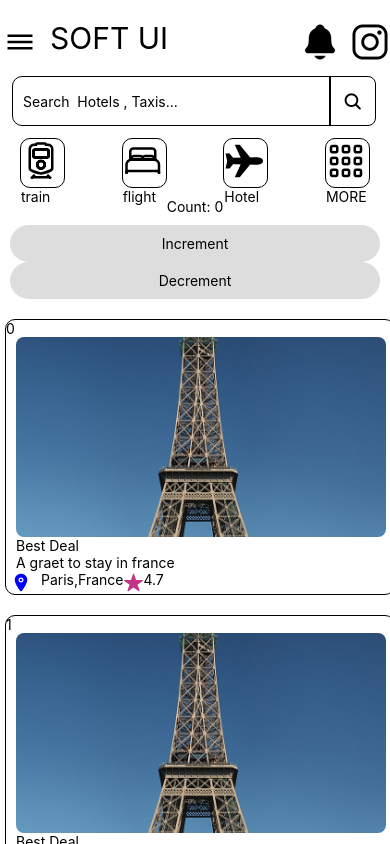
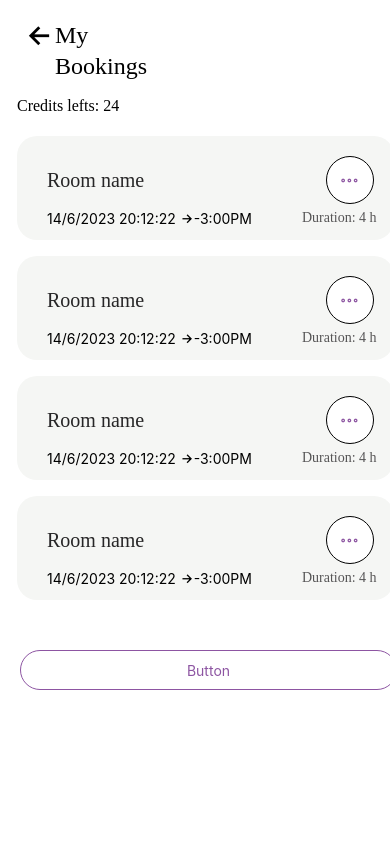
Before and after one commit to atif1998/ReactNative, a React Native app: screen / in a window 390 px wide. Built offline with nearby package versions, Linux system fonts and the light colour scheme.

Commit message:
booking module:

```diff
--- a/App.js
+++ b/App.js
@@ -1,23 +1,29 @@
 import React from 'react';
+import {Text} from 'react-native-elements';
 import Setting from './src/Screens/Setting';
 import HomeScreen from './src/Screens/HomeScreen';
 import ThirdScreen from './src/Screens/ThirdScreen';
 import Card from './src/components/Top';
 import {ScrollView} from 'react-native';
 import Count from './src/components/Count';
-import MyComponent from './src/components/Drawer';
-import DrawerExample from './src/components/Drawer';
 import Drawer from './src/components/Drawer';
+import Header from './src/components/Header';
+import Body from './src/components/Body';
+import Button from './src/components/Button';
 
 export default function App() {
   return (
-    <ScrollView contentContainerStyle={{marginBottom: 20}}>
-      <Setting />
-      <HomeScreen />
-      <ThirdScreen />
-      <Count />
-      <Card />
-      <Drawer />
+    <ScrollView
+      contentContainerStyle={{
+        marginBottom: 20,
+        backgroundColor: 'white',
+      }}>
+      <Header />
+      <Body />
+      <Body />
+      <Body />
+      <Body />
+      <Button />
     </ScrollView>
   );
 }
--- a/src/Screens/Setting.js
+++ b/src/Screens/Setting.js
@@ -15,7 +15,7 @@ const Setting = () => {
       </View>
       <View style={{flexDirection: 'row'}}>
         <View style={{marginRight: 10}}>
-          <Ionicons name="notifications" size={40} />
+          <Ionicons name="notifications" size={40} color={'orange'} />
         </View>
 
         <Ionicons name="logo-instagram" size={40} />
--- /dev/null
+++ b/src/components/Body.js
@@ -0,0 +1,76 @@
+//import liraries
+
+import React, {useState, useEffect} from 'react';
+import {View, Text, StyleSheet} from 'react-native';
+import Ionicons from 'react-native-vector-icons/Ionicons';
+import Circle from './Circle';
+
+// create a component
+const Body = () => {
+  const [currentDate, setCurrentDate] = useState('');
+  useEffect(() => {
+    var date = new Date().getDate(); //Current Date
+    var month = new Date().getMonth() + 1; //Current Month
+    var year = new Date().getFullYear(); //Current Year
+    var hours = new Date().getHours(); //Current Hours
+    var min = new Date().getMinutes(); //Current Minutes
+    var sec = new Date().getSeconds(); //Current Seconds
+    setCurrentDate(
+      date + '/' + month + '/' + year + ' ' + hours + ':' + min + ':' + sec,
+    );
+  }, []);
+  return (
+    <View style={styles.container}>
+      <View
+        style={{
+          flexDirection: 'row',
+          marginTop: 20,
+          alignItems: 'center',
+          justifyContent: 'space-between',
+        }}>
+        <Text style={styles.text1}>Room name</Text>
+        <Circle mainStyle={{marginRight: 20}} />
+      </View>
+      <View style={{flexDirection: 'row', alignItems: 'center'}}>
+        <Text style={{marginLeft: 30}}>
+          {currentDate} <Ionicons name="arrow-forward-outline" size={14} />
+          -3:00PM
+        </Text>
+        <Text style={styles.text2}>Duration: 4 h</Text>
+      </View>
+    </View>
+  );
+};
+
+// define your styles
+const styles = StyleSheet.create({
+  container: {
+    marginLeft: 17,
+    backgroundColor: '#F5F6F4',
+    borderRadius: 20,
+    width: 377,
+    height: 104,
+    marginTop: 16,
+  },
+  text1: {
+    fontFamily: 'DM Sans',
+    fontStyle: 'normal',
+    fontWeight: '500',
+    fontSize: 20,
+    lineHeight: 28,
+    color: '#272627',
+    marginLeft: 30,
+  },
+  text2: {
+    fontFamily: 'DM Sans',
+    fontStyle: 'normal',
+    fontSize: 14,
+    lineHeight: 28,
+    color: '#565556',
+    marginLeft: 50,
+    alignItems: 'flex-end',
+  },
+});
+
+//make this component available to the app
+export default Body;
--- /dev/null
+++ b/src/components/Button.js
@@ -0,0 +1,36 @@
+//import liraries
+import React, {Component} from 'react';
+import {View, Text, StyleSheet} from 'react-native';
+
+// create a component
+const Button = ({naviagtion}) => {
+  return (
+    <View style={styles.container}>
+      <Text
+        style={{
+          color: '#8D55A2',
+        }}>
+        Button
+      </Text>
+    </View>
+  );
+};
+
+// define your styles
+const styles = StyleSheet.create({
+  container: {
+    marginLeft: 20,
+    width: 377,
+    borderWidth: 1,
+    borderRadius: 50,
+    borderColor: '#8D55A2',
+    height: 40,
+    backgroundColor: 'white',
+    justifyContent: 'center',
+    alignItems: 'center',
+    marginTop: 50,
+  },
+});
+
+//make this component available to the app
+export default Button;
--- /dev/null
+++ b/src/components/Circle.js
@@ -0,0 +1,35 @@
+//import liraries
+import React, {Component} from 'react';
+import {View, Text, StyleSheet} from 'react-native';
+import Ionicons from 'react-native-vector-icons/Ionicons';
+
+// create a component
+const Circle = ({mainStyle}) => {
+  return (
+    <View style={[styles.container, mainStyle]}>
+      <Ionicons
+        name="ellipsis-horizontal-outline"
+        size={20}
+        color={'#8D55A2'}
+      />
+    </View>
+  );
+};
+
+// define your styles
+const styles = StyleSheet.create({
+  container: {
+    borderWidth: 1,
+    width: 48,
+    height: 48,
+    borderRadius: 30,
+    justifyContent: 'center',
+    alignItems: 'center',
+    backgroundColor: 'white',
+    marginRight: 20,
+  },
+});
+
+//make this component available to the app
+export default Circle;
+<ion-icon name="ellipsis-horizontal-outline"></ion-icon>;
--- /dev/null
+++ b/src/components/Header.js
@@ -0,0 +1,48 @@
+//import liraries
+import React, {Component} from 'react';
+import {View, Text, StyleSheet} from 'react-native';
+import Ionicons from 'react-native-vector-icons/Ionicons';
+
+// create a component
+const Header = () => {
+  return (
+    <View>
+      <View style={styles.container}>
+        <Ionicons name="arrow-back-outline" size={30} />
+        <Text style={styles.text}>My Bookings</Text>
+      </View>
+      <Text style={styles.text1}>Credits lefts: 24</Text>
+    </View>
+  );
+};
+
+// define your styles
+const styles = StyleSheet.create({
+  container: {
+    flex: 1,
+    justifyContent: 'space-between',
+    flexDirection: 'row',
+    marginLeft: 25,
+    marginRight: 210,
+    marginTop: 20,
+  },
+  text: {
+    fontFamily: 'DM Sans',
+    fontStyle: 'normal',
+    fontSize: 24,
+    lineHeight: 31,
+    color: 'black',
+  },
+  text1: {
+    marginLeft: 17,
+    marginTop: 10,
+    fontFamily: 'DM Sans',
+    fontWeight: '500',
+    fontSize: 16,
+    lineHeight: 28,
+    color: '#000000',
+  },
+});
+
+//make this component available to the app
+export default Header;
--- a/src/components/Top.js
+++ b/src/components/Top.js
@@ -1,7 +1,6 @@
 //import liraries
 import React, {Component} from 'react';
 import {View, Text, StyleSheet, Image} from 'react-native';
-import {img1} from '../assests/images/efiletower.jpg';
 import Ionicons from 'react-native-vector-icons/Ionicons';
 
 const cards = [
@@ -18,14 +17,14 @@ const cards = [
     image: require('../assests/images/efiletower.jpg'),
     info: 'A graet to stay in france',
     location: 'Paris,France',
-    star: 4.7,
+    star: 4.9,
   },
   {
     name: 'Best Deal',
     image: require('../assests/images/efiletower.jpg'),
     info: 'A graet to stay in france',
     location: 'Paris,France',
-    star: 4.7,
+    star: 4.5,
   },
 ];
 // create a component
```
